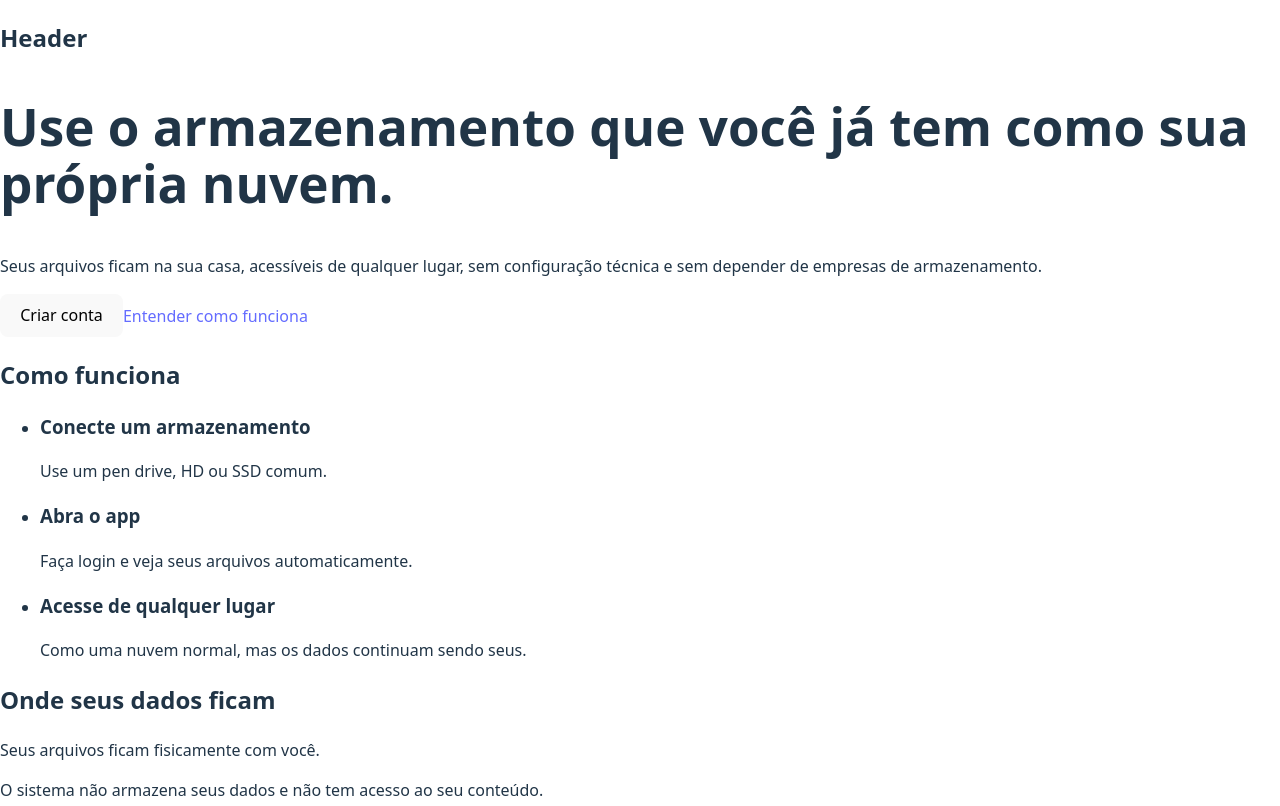
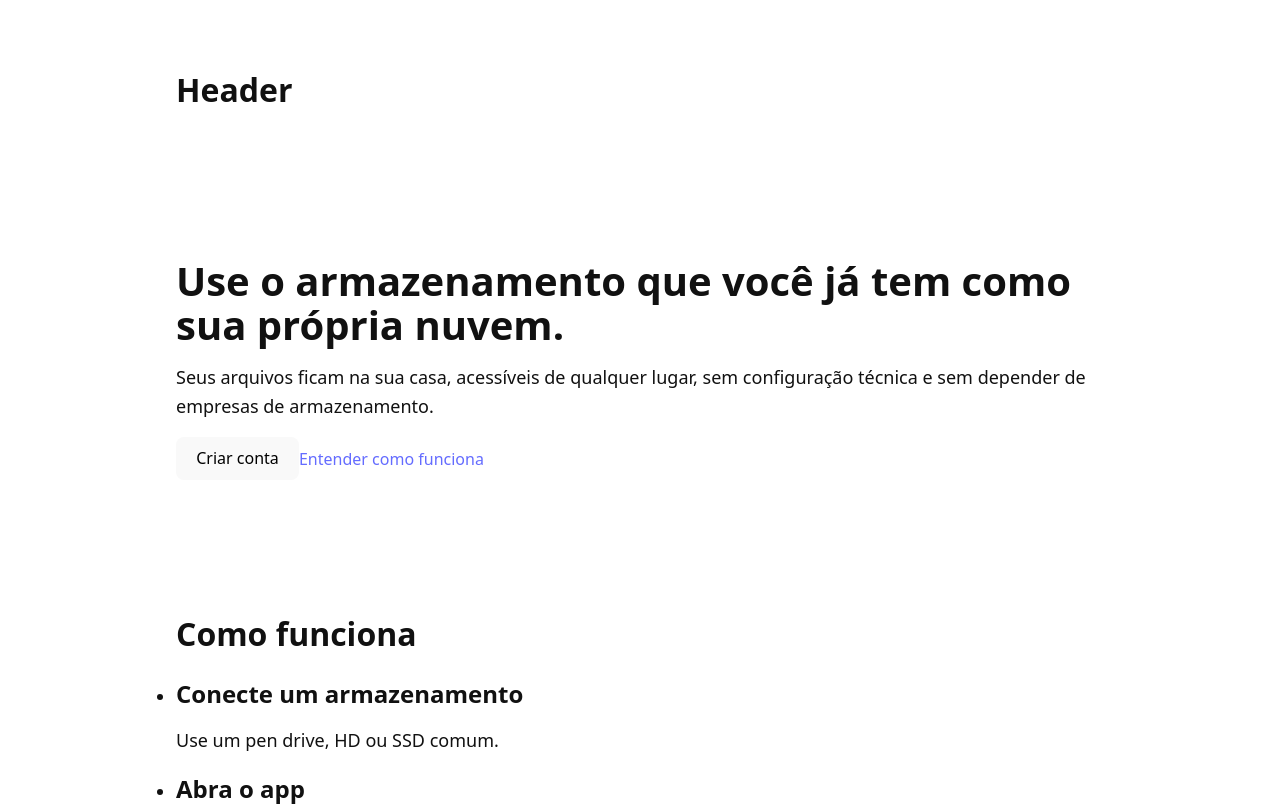
Before and after one commit to Rodrigoteodosio/personal-cloud-site, a React (Vite) app: page / in a window 1280 px wide. Shown: the top 806 px of the page. Built offline with nearby package versions, Linux system fonts and the light colour scheme.

Commit message:
Updated App.tsx

```diff
--- /dev/null
+++ b/src/App.css
@@ -0,0 +1,56 @@
+* {
+  box-sizing: border-box;
+  margin: 0;
+  padding: 0;
+}
+
+body {
+  font-family: system-ui, -apple-system, sans-serif;
+  background-color: #ffffff;
+  color: #111;
+  line-height: 1.6;
+  margin: 0;
+}
+
+#root {
+  max-width: 960px;
+  margin: 0 auto;
+  padding: 0 1rem;
+}
+
+section {
+  padding: 4rem 0;
+}
+
+h1 {
+  font-size: 2.5rem;
+  font-weight: 600;
+  margin-bottom: 1rem;
+}
+
+h2 {
+  font-size: 2rem;
+  font-weight: 600;
+  margin-bottom: 1rem;
+}
+
+h3 {
+  font-size: 1.5rem;
+  font-weight: 600;
+  margin-bottom: 0.75rem;
+}
+
+p {
+  font-size: 1.125rem;
+  margin-bottom: 1rem;
+}
+
+li {
+  font-size: 1.125rem;
+  margin-bottom: 0.5rem;
+}
+
+footer {
+  padding: 3rem 0;
+  text-align: center;
+}
--- a/src/App.tsx
+++ b/src/App.tsx
@@ -1,3 +1,4 @@
+import './App.css'
 import Header from './components/Header'
 import Hero from './components/Hero'
 import HowItWorks from './components/HowItWorks'
```
